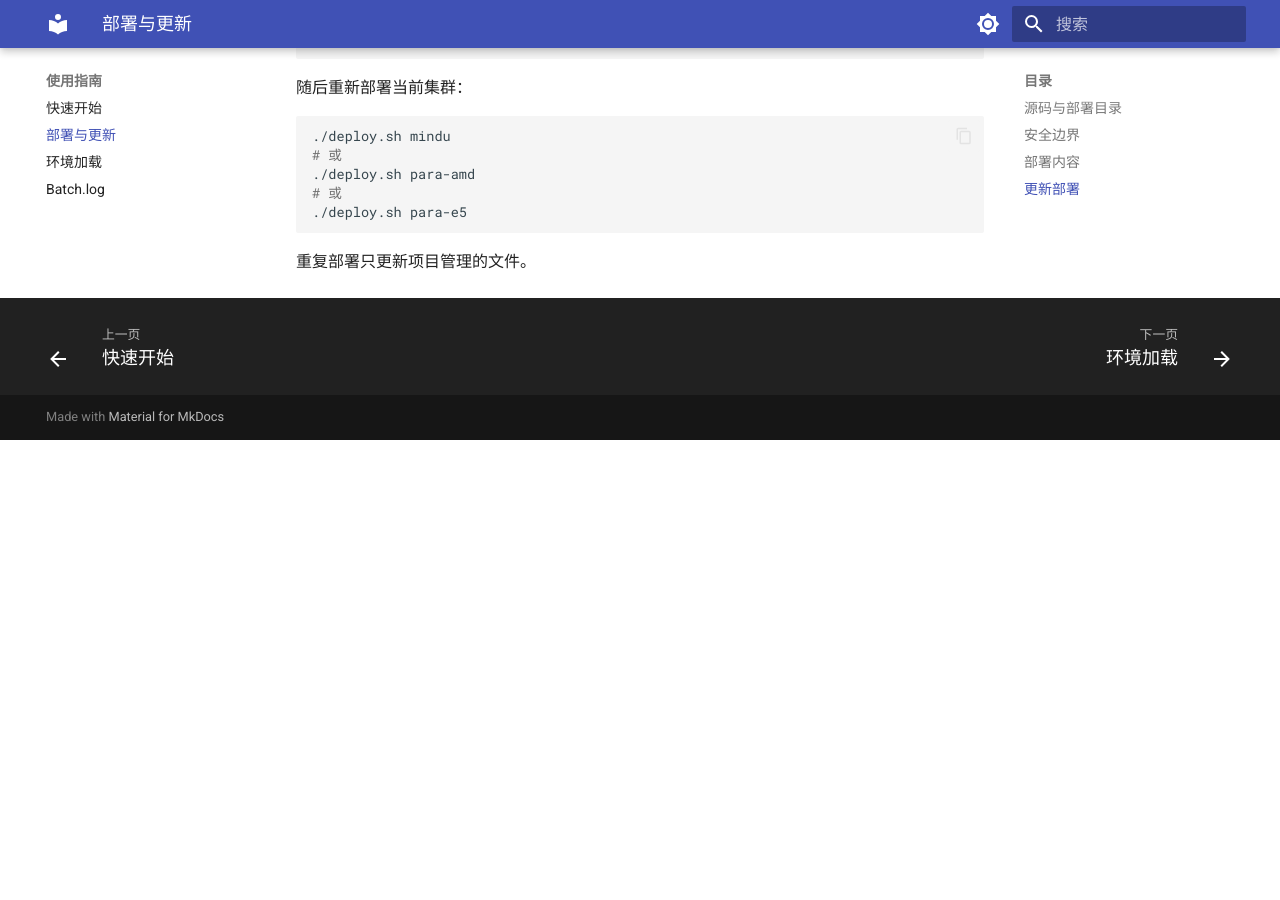
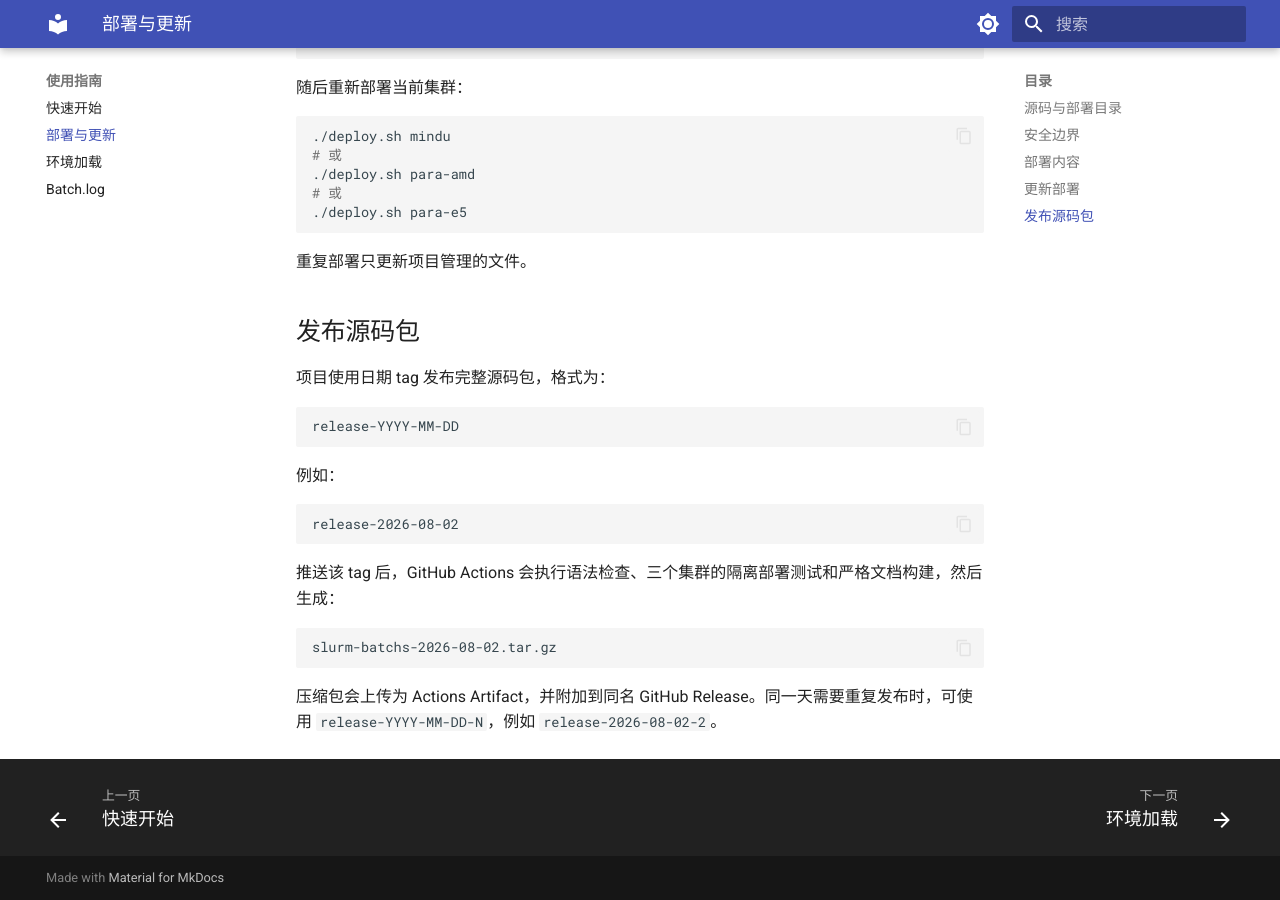
Before and after one commit to wxia529/slurm-batch-scripts, an MkDocs documentation site: the page built from docs/deployment.md, in a window 1280 px wide and 900 px high, scrolled down 1887 px. Built offline with MkDocs 1.6.1 and Material for MkDocs 9.7.7, drawn with Linux system fonts in a browser that asks for light colours; before the commit the page ends 2327 px from its top, so only the background shows below that.

Commit message:
ci: add dated release package workflow

````diff
--- a/docs/deployment.md
+++ b/docs/deployment.md
@@ -82,3 +82,25 @@ git pull --ff-only
 ```
 
 重复部署只更新项目管理的文件。
+
+## 发布源码包
+
+项目使用日期 tag 发布完整源码包，格式为：
+
+```text
+release-YYYY-MM-DD
+```
+
+例如：
+
+```text
+release-2026-08-02
+```
+
+推送该 tag 后，GitHub Actions 会执行语法检查、三个集群的隔离部署测试和严格文档构建，然后生成：
+
+```text
+slurm-batchs-2026-08-02.tar.gz
+```
+
+压缩包会上传为 Actions Artifact，并附加到同名 GitHub Release。同一天需要重复发布时，可使用 `release-YYYY-MM-DD-N`，例如 `release-2026-08-02-2`。
````
Also changed, not shown: 1 other file.
